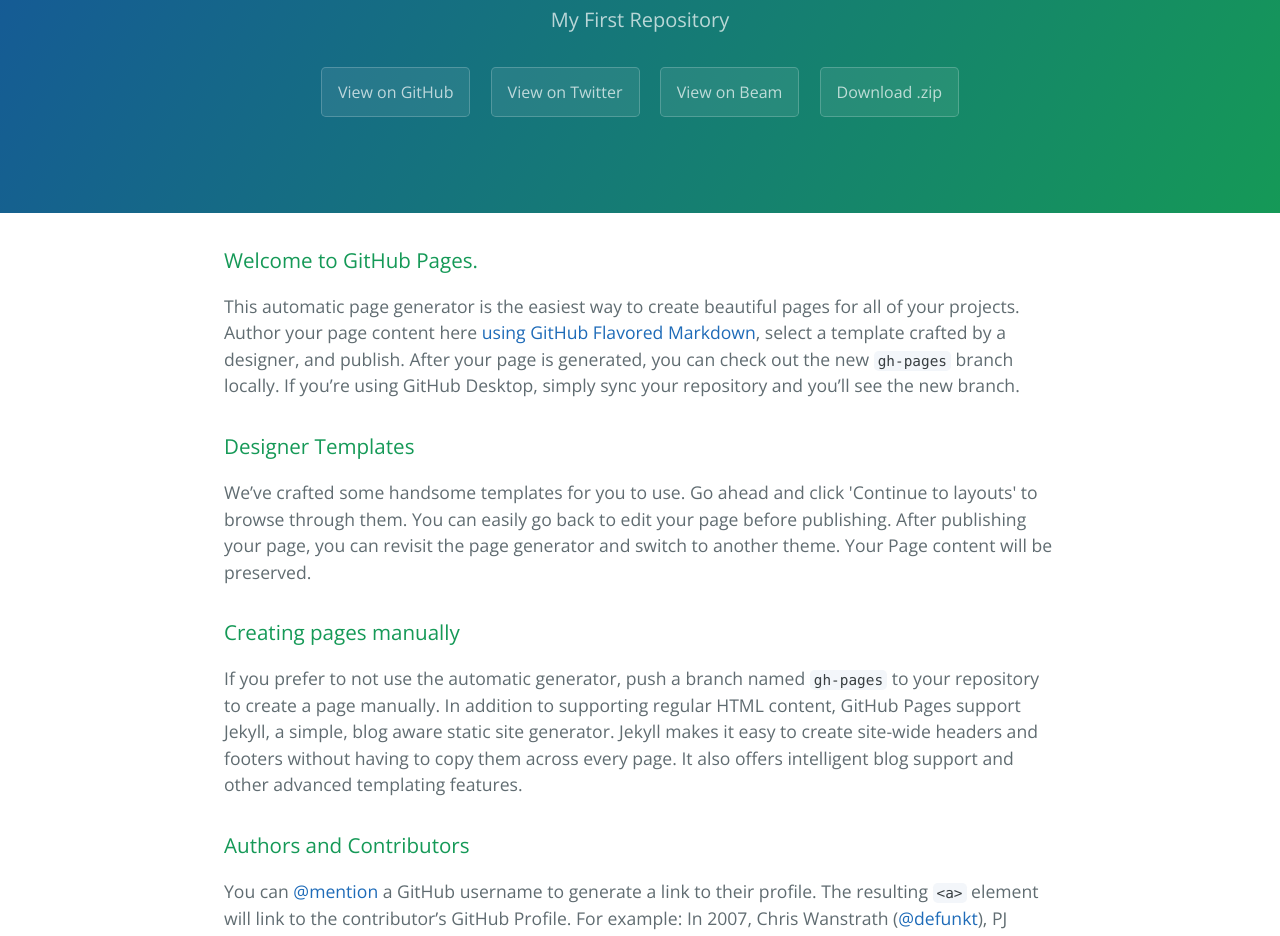
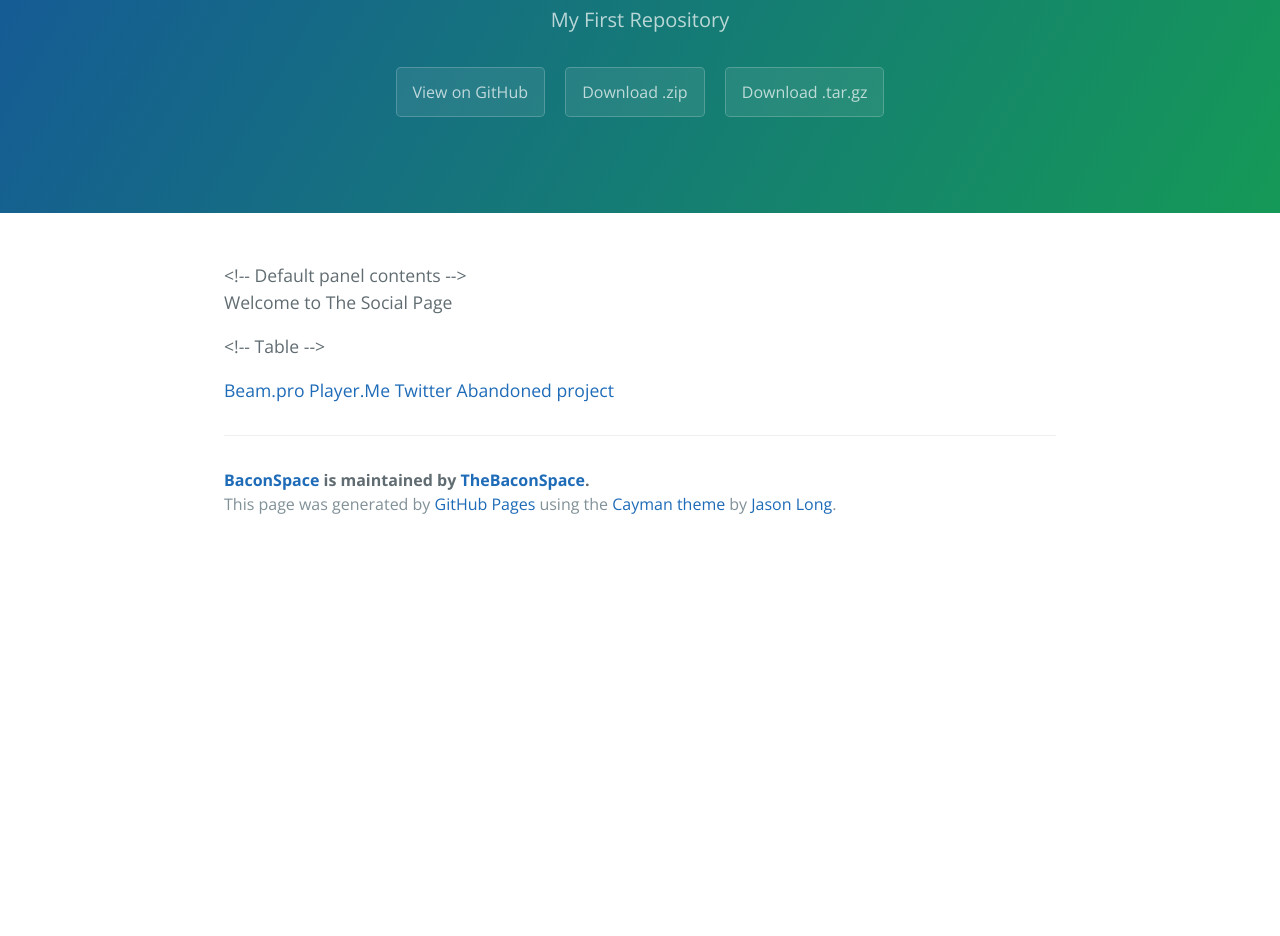
Before and after one commit to TheBaconSpace/BaconSpace, a plain HTML site: page index.html in a window 1280 px wide. Shown: the part 170-1106 px from the top of the page. After the commit the page ends 800 px from the top, so only its background shows below. Drawn offline with nearby package versions, Linux system fonts and the light colour scheme.

```diff
--- a/index.html
+++ b/index.html
@@ -2,7 +2,7 @@
 <html lang="en-us">
   <head>
     <meta charset="UTF-8">
-    <title>Thebacon space.GitHub.io by TheBaconSpace</title>
+    <title>BaconSpace by TheBaconSpace</title>
     <meta name="viewport" content="width=device-width, initial-scale=1">
     <link rel="stylesheet" type="text/css" href="stylesheets/normalize.css" media="screen">
     <link href='https://fonts.googleapis.com/css?family=Open+Sans:400,700' rel='stylesheet' type='text/css'>
@@ -11,42 +11,46 @@
   </head>
   <body>
     <section class="page-header">
-      <h1 class="project-name">Thebacon space.GitHub.io</h1>
+      <h1 class="project-name">BaconSpace</h1>
       <h2 class="project-tagline">My First Repository</h2>
-      <a href="https://github.com/TheBaconSpace/TheBacon_Space.github.io" class="btn">View on GitHub</a>
-      <a href="http://www.twitter.com/bacon_space" class="btn">View on Twitter</a>
-      <a href="https://beam.pro/bacon_space" class="btn">View on Beam</a>
-      <a href="https://github.com/TheBaconSpace/TheBacon_Space.github.io/zipball/gh-pages" class="btn">Download .zip</a>
+      <a href="https://github.com/TheBaconSpace/BaconSpace" class="btn">View on GitHub</a>
+      <a href="https://github.com/TheBaconSpace/BaconSpace/zipball/master" class="btn">Download .zip</a>
+      <a href="https://github.com/TheBaconSpace/BaconSpace/tarball/master" class="btn">Download .tar.gz</a>
     </section>
 
     <section class="main-content">
-      <h3>
-<a id="welcome-to-github-pages" class="anchor" href="#welcome-to-github-pages" aria-hidden="true"><span class="octicon octicon-link"></span></a>Welcome to GitHub Pages.</h3>
 
-<p>This automatic page generator is the easiest way to create beautiful pages for all of your projects. Author your page content here <a href="https://guides.github.com/features/mastering-markdown/">using GitHub Flavored Markdown</a>, select a template crafted by a designer, and publish. After your page is generated, you can check out the new <code>gh-pages</code> branch locally. If you’re using GitHub Desktop, simply sync your repository and you’ll see the new branch.</p>
 
-<h3>
-<a id="designer-templates" class="anchor" href="#designer-templates" aria-hidden="true"><span class="octicon octicon-link"></span></a>Designer Templates</h3>
+<p></p>
 
-<p>We’ve crafted some handsome templates for you to use. Go ahead and click 'Continue to layouts' to browse through them. You can easily go back to edit your page before publishing. After publishing your page, you can revisit the page generator and switch to another theme. Your Page content will be preserved.</p>
 
-<h3>
-<a id="creating-pages-manually" class="anchor" href="#creating-pages-manually" aria-hidden="true"><span class="octicon octicon-link"></span></a>Creating pages manually</h3>
 
-<p>If you prefer to not use the automatic generator, push a branch named <code>gh-pages</code> to your repository to create a page manually. In addition to supporting regular HTML content, GitHub Pages support Jekyll, a simple, blog aware static site generator. Jekyll makes it easy to create site-wide headers and footers without having to copy them across every page. It also offers intelligent blog support and other advanced templating features.</p>
+<p></p>
 
-<h3>
-<a id="authors-and-contributors" class="anchor" href="#authors-and-contributors" aria-hidden="true"><span class="octicon octicon-link"></span></a>Authors and Contributors</h3>
 
-<p>You can <a href="https://github.com/blog/821" class="user-mention">@mention</a> a GitHub username to generate a link to their profile. The resulting <code>&lt;a&gt;</code> element will link to the contributor’s GitHub Profile. For example: In 2007, Chris Wanstrath (<a href="https://github.com/defunkt" class="user-mention">@defunkt</a>), PJ Hyett (<a href="https://github.com/pjhyett" class="user-mention">@pjhyett</a>), and Tom Preston-Werner (<a href="https://github.com/mojombo" class="user-mention">@mojombo</a>) founded GitHub.</p>
 
-<h3>
-<a id="support-or-contact" class="anchor" href="#support-or-contact" aria-hidden="true"><span class="octicon octicon-link"></span></a>Support or Contact</h3>
 
-<p>Having trouble with Pages? Check out our <a href="https://help.github.com/pages">documentation</a> or <a href="https://github.com/contact">contact support</a> and we’ll help you sort it out.</p>
+
+<p></p><div>
+  &lt;!-- Default panel contents --&gt;
+  <div>Welcome to The Social Page</div>
+
+<p>&lt;!-- Table --&gt;
+  </p>
+<table>
+  </table>
+<div>
+  <a href="https://surl.im/TevD">
+    Beam.pro
+  </a>
+  <a href="https://surl.im/9yT4">Player.Me</a>
+  <a href="https://surl.im/LATe">Twitter</a>
+  <a href="#">Abandoned project</a>
+</div>
+</div>
 
       <footer class="site-footer">
-        <span class="site-footer-owner"><a href="https://github.com/TheBaconSpace/TheBacon_Space.github.io">Thebacon space.GitHub.io</a> is maintained by <a href="https://github.com/TheBaconSpace">TheBaconSpace</a>.</span>
+        <span class="site-footer-owner"><a href="https://github.com/TheBaconSpace/BaconSpace">BaconSpace</a> is maintained by <a href="https://github.com/TheBaconSpace">TheBaconSpace</a>.</span>
 
         <span class="site-footer-credits">This page was generated by <a href="https://pages.github.com">GitHub Pages</a> using the <a href="https://github.com/jasonlong/cayman-theme">Cayman theme</a> by <a href="https://twitter.com/jasonlong">Jason Long</a>.</span>
       </footer>
```
Also changed, not shown: params.json (+1 -1 lines).
